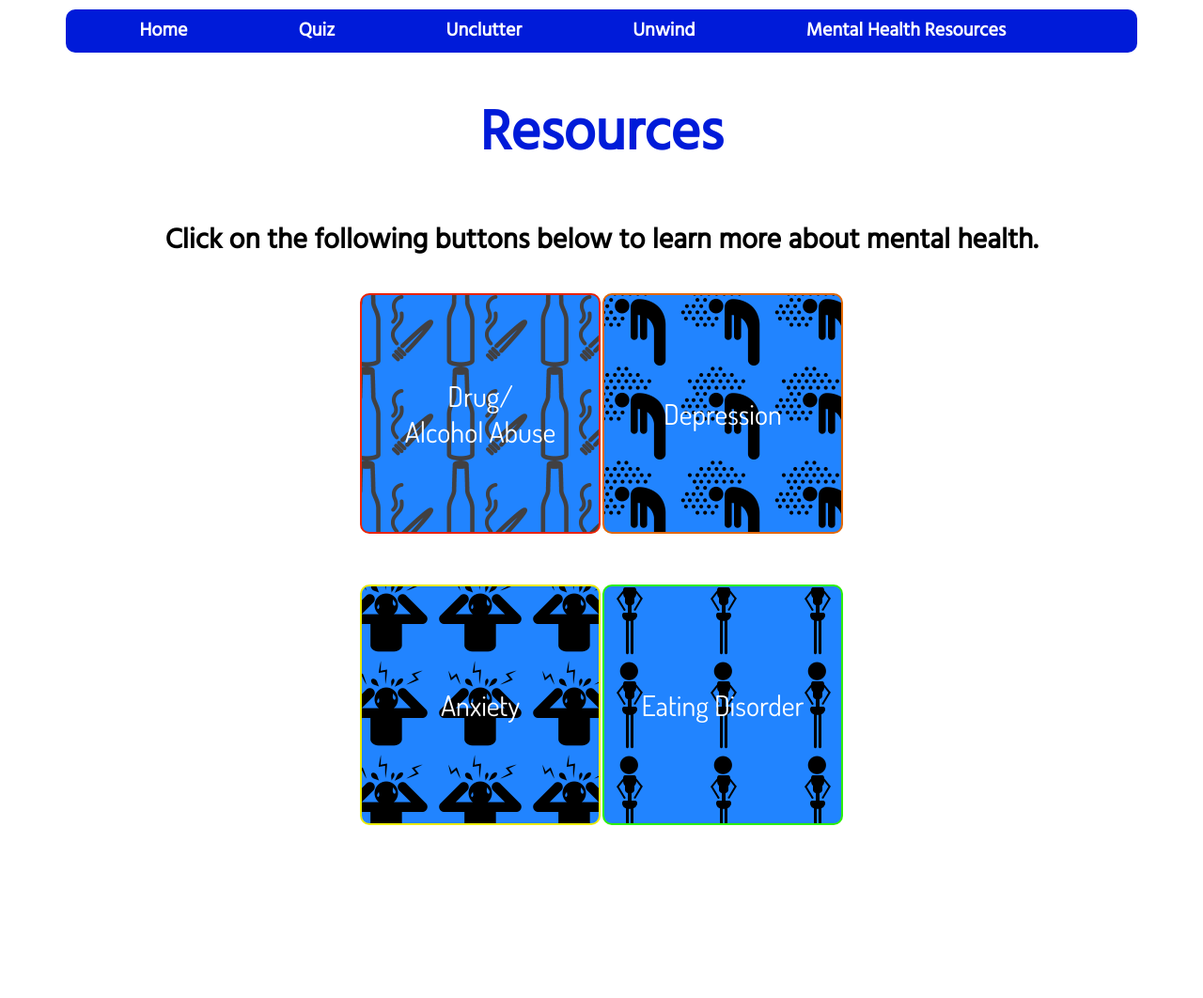
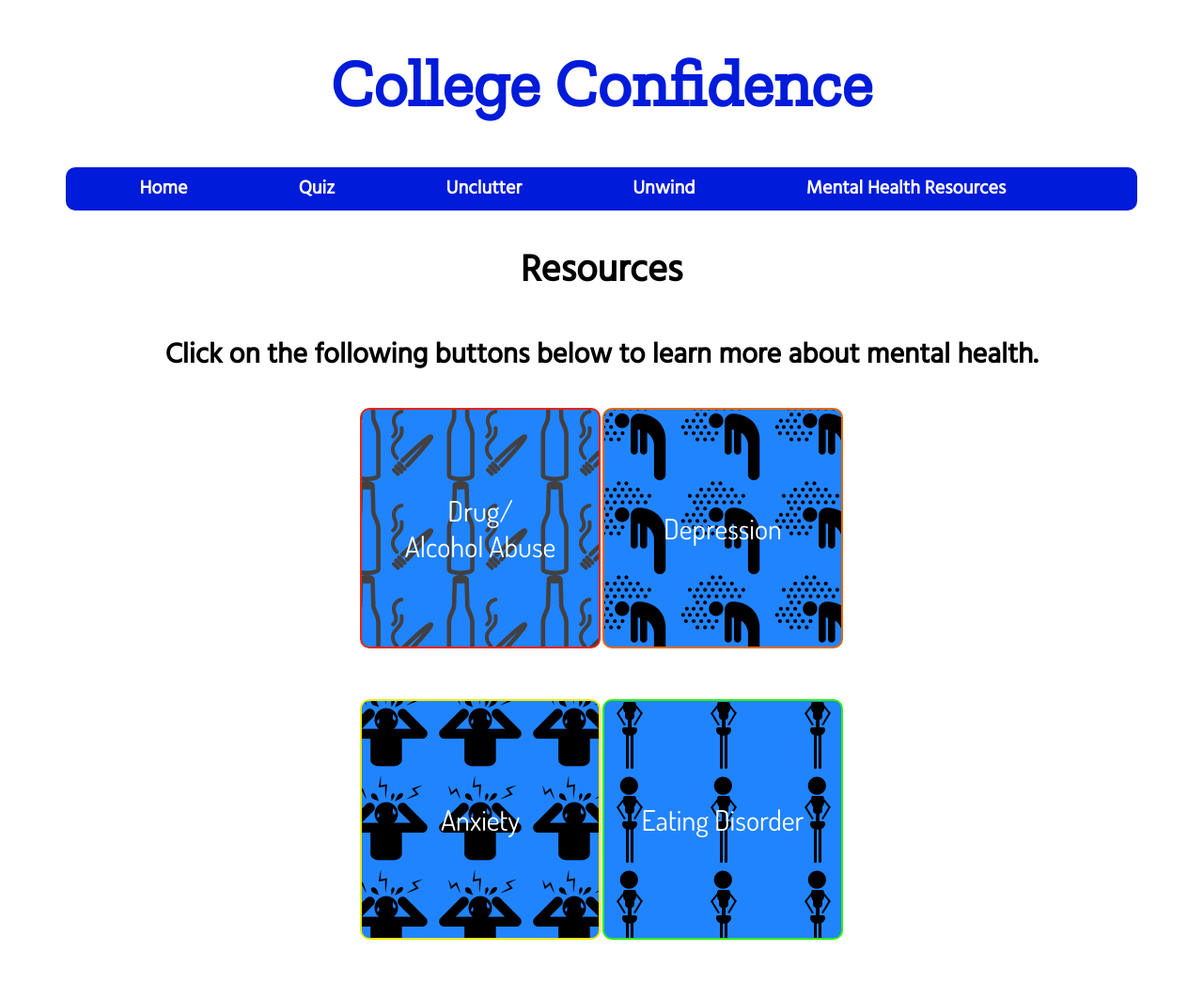
Before and after one commit to hanawahi/cssi_2017, a Python web app: template group-project/templates/info.html in a window 1280 px wide. Shown: the whole page at 94% size. Before the commit the page ends 878 px from the top, so only its background shows below. Run offline with Jinja, Linux system fonts and the light colour scheme; the template is opened without the code that fills it, so the values that code supplies are empty; some libraries are stand-ins or nearby versions.

Commit message:
Fixed headings, etc.

```diff
--- a/group-project/resources/aesthetic.css
+++ b/group-project/resources/aesthetic.css
@@ -1,15 +1,16 @@
 h1 {
   color: #001BD9;
   text-align: center;
-  font-size: 60px;
-  font-family: 'Hind', sans-serif;
+  font-size: 70px;
+  font-family: 'Zilla Slab';
+  font-weight: bold;
 }
 
 
 h2 {
   text-align: center;
   font-family: 'Hind', sans-serif;
-  font-size: 45px;
+  font-size: 40px;
   font-weight: bolder;
 }
 
--- a/group-project/templates/anxious.html
+++ b/group-project/templates/anxious.html
@@ -7,13 +7,14 @@
     <script src="https://ajax.googleapis.com/ajax/libs/jquery/1.11.3/jquery.min.js"></script>
     <script src="../resources/depression.js"></script>
     <style>
-@import url('https://fonts.googleapis.com/css?family=Cabin|Hind|Dosis');
+@import url('https://fonts.googleapis.com/css?family=Cabin|Hind|Dosis|Zilla+Slab');
     </style>
 
+<h1>College Confidential</h1>
 
 {% include "navigation.html" %}
 
-<h1> Anxiety </h1>
+<h2> Anxiety </h2>
 
 <p> College students throughout the world face anxiety in one shape of form or another. It can be
   through worrying for an upcoming test to starting a new job.
--- a/group-project/templates/depression.html
+++ b/group-project/templates/depression.html
@@ -8,13 +8,14 @@
     <script src="../resources/depression.js"></script>
 
     <style>
-@import url('https://fonts.googleapis.com/css?family=Cabin|Hind|Dosis');
+@import url('https://fonts.googleapis.com/css?family=Cabin|Hind|Dosis|Zilla+Slab');
     </style>
 
 
     <body>
+      <h1>College Confidence</h1>
       {% include "navigation.html" %}
-      <h1> Depression </h1>
+      <h2> Depression </h2>
 
     <p> Today, many college students are going through depression. Many students,
       including first years, are having trouble adjusting to their new lives or miss their
--- a/group-project/templates/drugs.html
+++ b/group-project/templates/drugs.html
@@ -8,7 +8,7 @@
     <script src="../resources/drugs.js"></script>
 
     <style>
-    @import url('https://fonts.googleapis.com/css?family=Cabin|Hind|Dosis');
+    @import url('https://fonts.googleapis.com/css?family=Cabin|Hind|Dosis|Zilla+Slab');
     </style>
 
 
--- a/group-project/templates/eating_disorder.html
+++ b/group-project/templates/eating_disorder.html
@@ -7,13 +7,14 @@
     <script src="https://ajax.googleapis.com/ajax/libs/jquery/1.11.3/jquery.min.js"></script>
     <script src="../resources/depression.js"></script>
     <style>
-@import url('https://fonts.googleapis.com/css?family=Cabin|Hind|Dosis');
+@import url('https://fonts.googleapis.com/css?family=Cabin|Hind|Dosis|Zilla+Slab');
     </style>
 
+<h1>College Confidence</h1>
 
 {% include "navigation.html" %}
 
-<h1> Eating Disorders </h1>
+<h2> Eating Disorders </h2>
 
 <p> Transitional periods have often been identified as triggers in those who may be struggling
    with an eating disorder, and students are not exempt from the vulnerabilities that may
--- a/group-project/templates/info.html
+++ b/group-project/templates/info.html
@@ -7,15 +7,17 @@
     <script src="https://ajax.googleapis.com/ajax/libs/jquery/1.11.3/jquery.min.js"></script>
     <script src="../resources/resources.js"></script>
     <style>
-    @import url('https://fonts.googleapis.com/css?family=Cabin|Hind|Dosis');
+    @import url('https://fonts.googleapis.com/css?family=Cabin|Hind|Dosis|Zilla+Slab');
     </style>
     <!--Link template, scripts (js), and styles here. --->
   </head>
 
   <body>
+    <h1>College Confidence</h1>
+
     {% include "navigation.html" %}
-  <h1 id=info_title> Resources </h1>
-  <h3 id=instructions> Click on the following buttons below to learn more about mental health. </h3>
+  <h2> Resources </h2>
+  <h3> Click on the following buttons below to learn more about mental health. </h3>
   <table id=index>
     <td id="drug_abuse" onclick="location.href='drug_abuse'" class="">Drug/ <br/> Alcohol Abuse</td>
     <td id="depression" onclick="location.href='depression'" class="">Depression</td>
--- a/group-project/templates/quizzes.html
+++ b/group-project/templates/quizzes.html
@@ -14,7 +14,7 @@
 
 
     <style>
-@import url('https://fonts.googleapis.com/css?family=Cabin|Hind|Dosis');
+@import url('https://fonts.googleapis.com/css?family=Cabin|Hind|Dosis|Zilla+Slab');
     </style>
 
   </head>
--- a/group-project/templates/submit.html
+++ b/group-project/templates/submit.html
@@ -8,7 +8,7 @@
   <!--Link template, scripts (js), and styles here. --->
 
   <style>
-  @import url('https://fonts.googleapis.com/css?family=Cabin|Hind|Dosis');
+  @import url('https://fonts.googleapis.com/css?family=Cabin|Hind|Dosis|Zilla+Slab');
   </style>
 
 </head>
--- a/group-project/templates/ventbot.html
+++ b/group-project/templates/ventbot.html
@@ -9,7 +9,7 @@
     <script type="text/javascript" src="../resources/textbox.js"></script>
 
     <style>
-@import url('https://fonts.googleapis.com/css?family=Cabin|Hind|Dosis');
+@import url('https://fonts.googleapis.com/css?family=Cabin|Hind|Dosis|Zilla+Slab');
     </style>
 
   </head>
--- a/group-project/templates/welcome.html
+++ b/group-project/templates/welcome.html
@@ -7,7 +7,7 @@
     <!--Link template, scripts (js), and styles here. --->
 
     <style>
-@import url('https://fonts.googleapis.com/css?family=Cabin|Hind|Dosis');
+@import url('https://fonts.googleapis.com/css?family=Cabin|Hind|Dosis|Zilla+Slab');
     </style>
 
   </head>
```
